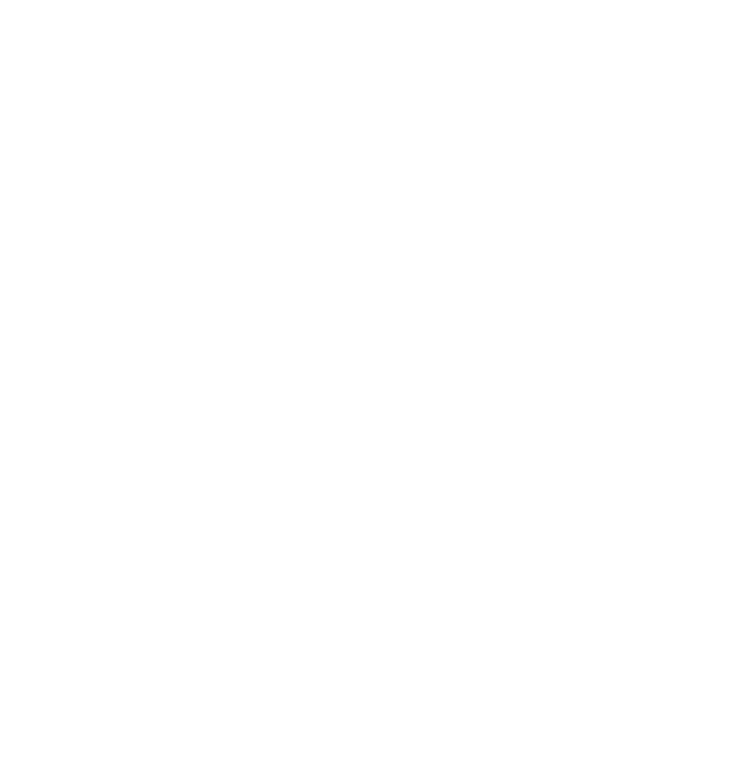
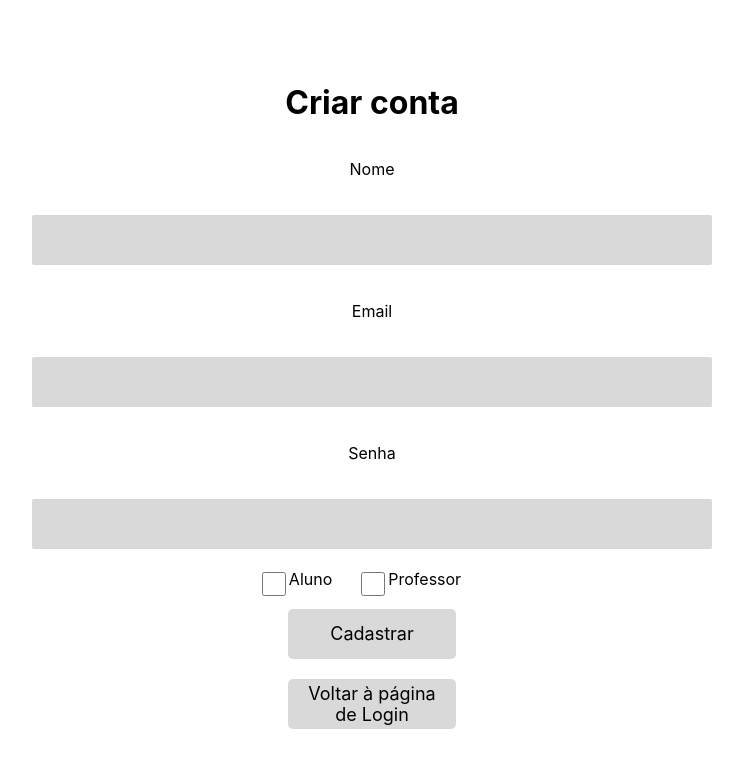
Before and after one commit to GustavoVieiraDeAraujo/MP-Front-End, a React (Vite) app: page /Register in a window 1280 px wide. Before the commit this address had no page. Shown: the top 768 px of the page, without its empty margins (268-1011 px from the left). Built offline with nearby package versions, Linux system fonts and the light colour scheme.

Commit message:
Ajeitando as nomenclaturas

```diff
--- a/src/app.jsx
+++ b/src/app.jsx
@@ -1,14 +1,14 @@
 import React from "react";
 import { BrowserRouter, Routes, Route} from "react-router-dom";
 import { Login } from "./pages/Login";
-import {Cadastro} from "./pages/Cadastro"
+import { Register } from "./pages/Register"
 
 export function App() {
   return (
     <BrowserRouter>
         <Routes>
             <Route path="/" element={<Login/>}/>
-            <Route path="/Cadastro" element={<Cadastro/>}/>
+            <Route path="/Register" element={<Register/>}/>
             <Route path="/questoes" element={<Login/>}/>
             <Route path="/turmas" element={<Login/>}/>
             <Route path="/provas" element={<Login/>}/>
--- a/src/pages/Cadastro/index.jsx
+++ /dev/null
@@ -1,44 +0,0 @@
-import React from "react";
-import Button from "../../components/Button";
-import Input from "../../components/Input";
-import { Container } from "./styles";
-import { useState } from 'react';
-
-export function Cadastro() {
-
-    /*const [userType, setUserType] = useState([false,false]);*/
-
-    /*const handleOnChange = (position) => {
-        const updatedCheckedState = user.map((item, index)
-        index === position ? true : false
-        );
-
-        setUserType(updatedCheckedState);
-    };*/
-
-    return (
-        <Container>
-            <h1>Criar conta</h1>
-            <p>Nome</p>
-            <Input/>
-            <p>Email</p>
-            <Input/>
-            <p>Senha</p>
-            <Input/>
-            <div className="checkbox__container">
-                <div className="checkboxAndUser">
-                    <input id='checkboxStudent' type="checkbox" /*checked={userType[0]}
-                    onChange{() => handleOnChange(0)} */></input>
-                    <label for="checkboxTeacher">Aluno</label>
-                </div>
-                <div className="checkboxAndUser">
-                    <input id="checkboxTeacher" type="checkbox"/*checked={userType[1]}
-                    onChange{() => handleOnChange(1)} */></input>
-                    <label for="checkboxTeacher">Professor</label>
-                </div>
-            </div>
-            <Button> Cadastrar </Button>
-            <Button url="/"> Voltar à página de Login </Button>
-        </Container>
-    )
-}
--- a/src/pages/Login/index.jsx
+++ b/src/pages/Login/index.jsx
@@ -15,7 +15,7 @@
             <p>Senha</p>
             <Input/>
             <Button> Entrar</Button>
-            <Button url={"/Cadastro"}>Cadastre-se</Button>
+            <Button url={"/Register"}>Cadastre-se</Button>
             <Navbar/>
         </Container>
     )
--- a/src/pages/Register/index.jsx
+++ b/src/pages/Register/index.jsx
@@ -1,9 +1,44 @@
 import React from "react";
-import { Header } from "../../components/Header";
-import { Footer } from "../../components/Footer";
+import Button from "../../components/Button";
+import Input from "../../components/Input";
+import { Container } from "./styles";
+import { useState } from 'react';
 
 export function Register() {
+
+    /*const [userType, setUserType] = useState([false,false]);*/
+
+    /*const handleOnChange = (position) => {
+        const updatedCheckedState = user.map((item, index)
+        index === position ? true : false
+        );
+
+        setUserType(updatedCheckedState);
+    };*/
+
     return (
-        <><Header /><h1>Page Register </h1><Footer /></>
+        <Container>
+            <h1>Criar conta</h1>
+            <p>Nome</p>
+            <Input/>
+            <p>Email</p>
+            <Input/>
+            <p>Senha</p>
+            <Input/>
+            <div className="checkbox__container">
+                <div className="checkboxAndUser">
+                    <input id='checkboxStudent' type="checkbox" /*checked={userType[0]}
+                    onChange{() => handleOnChange(0)} */></input>
+                    <label for="checkboxTeacher">Aluno</label>
+                </div>
+                <div className="checkboxAndUser">
+                    <input id="checkboxTeacher" type="checkbox"/*checked={userType[1]}
+                    onChange{() => handleOnChange(1)} */></input>
+                    <label for="checkboxTeacher">Professor</label>
+                </div>
+            </div>
+            <Button> Cadastrar </Button>
+            <Button url="/"> Voltar à página de Login </Button>
+        </Container>
     )
 }
--- a/src/pages/Cadastro/styles.jsx
+++ b/src/pages/Register/styles.jsx
@@ -11,7 +11,7 @@
 
 .checkbox__container {
     display: flex;
-    flex-direction: column;
+    flex-direction: row;
 }
 
 input[type=checkbox] {
@@ -22,5 +22,6 @@
 .checkboxAndUser {
     display: flex;
     flex-direction: row;
+    margin-right: 25px;
 }
 `
```
